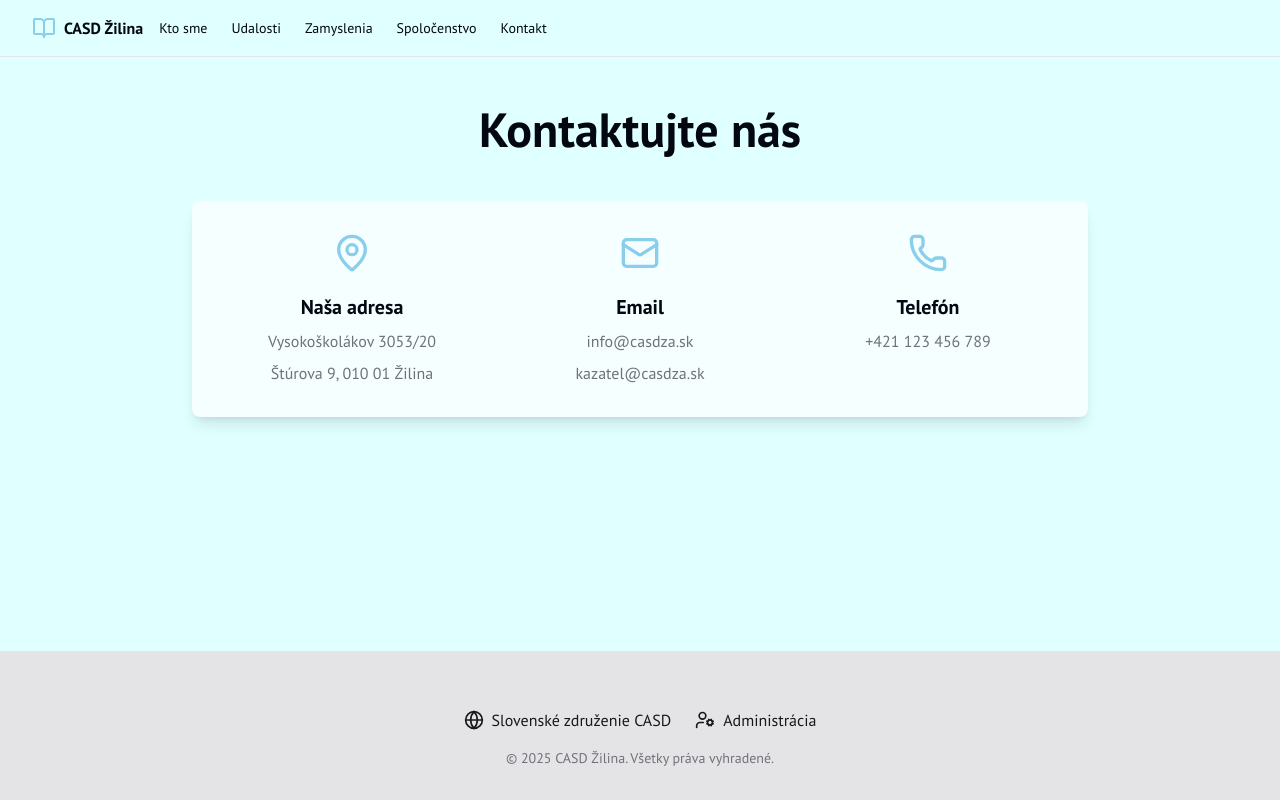
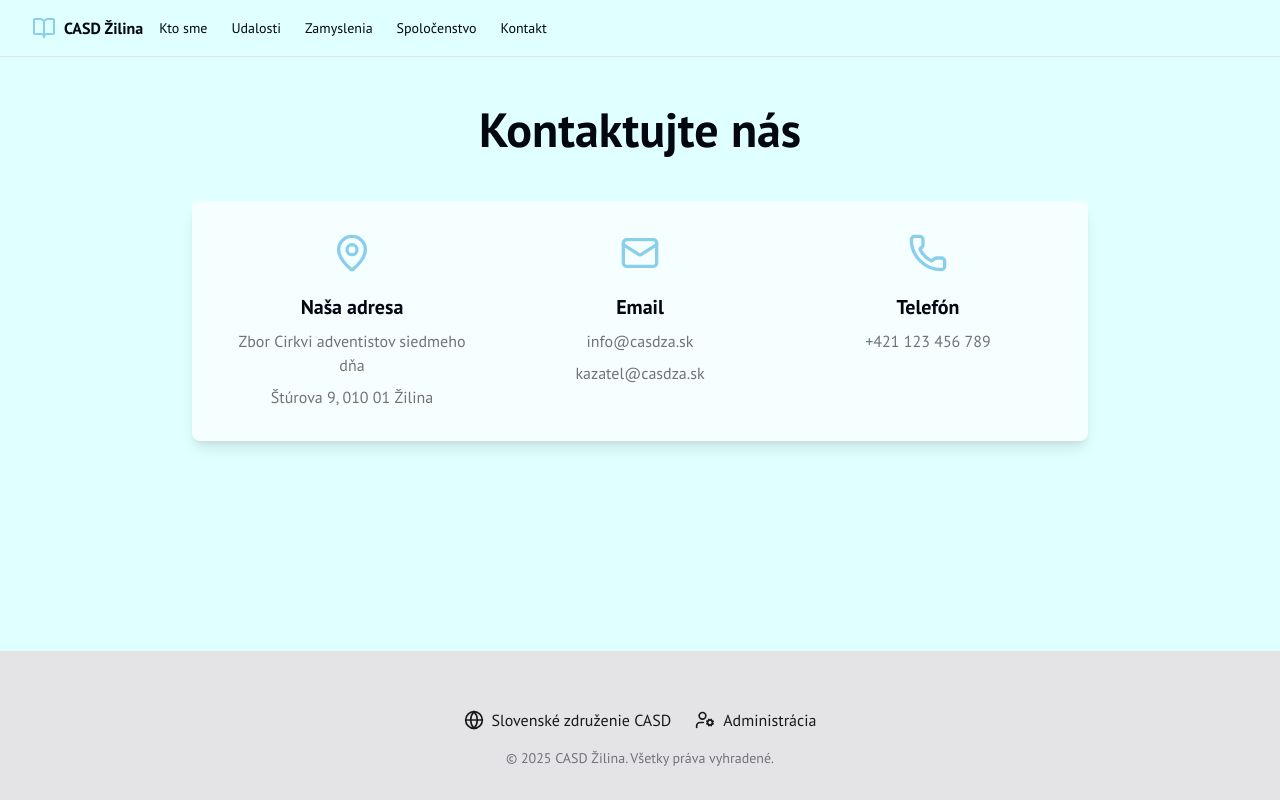
Before and after one commit to KrAsOvOk/Church, a Next.js app: page /kontakt in a window 1280 px wide. Built offline with nearby package versions, Linux system fonts and the light colour scheme.

Commit message:
V1 build 1

```diff
--- a/src/app/kontakt/page.tsx
+++ b/src/app/kontakt/page.tsx
@@ -9,7 +9,7 @@ export default function KontaktPage() {
                 <div className="flex flex-col items-center space-y-2">
                     <MapPin className="h-10 w-10 mb-3 text-primary" />
                     <h3 className="font-semibold text-xl">Naša adresa</h3>
-                    <p className="text-muted-foreground">Vysokoškolákov 3053/20</p>
+                    <p className="text-muted-foreground">Zbor Cirkvi adventistov siedmeho dňa</p>
                     <p className="text-muted-foreground">Štúrova 9, 010 01 Žilina</p>
                 </div>
                 <div className="flex flex-col items-center space-y-2">
```
